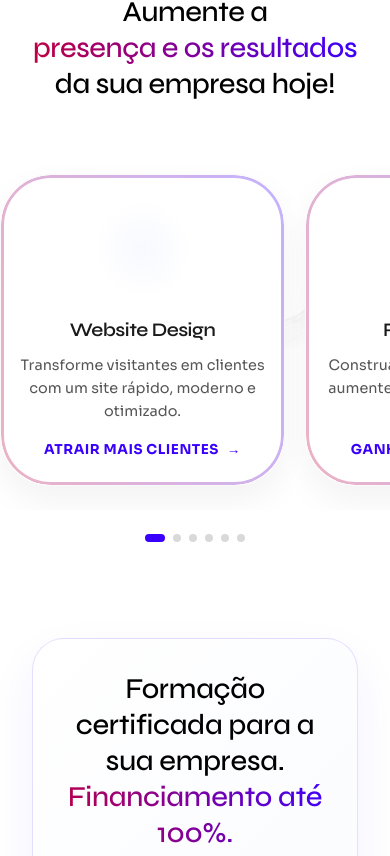
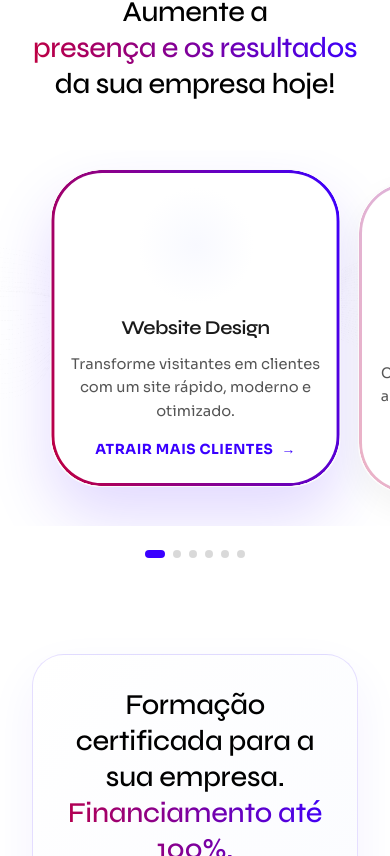
Before and after one commit to CarlosB02/enimble-next, a Next.js app: page / in a window 390 px wide. Shown: the part 928-1784 px from the top of the page. Built offline with nearby package versions, Linux system fonts and the light colour scheme; no server answers.

Commit message:
card services

```diff
--- a/app/Home.css
+++ b/app/Home.css
@@ -1371,7 +1371,7 @@
       scroll-behavior: smooth;
       -webkit-overflow-scrolling: touch;
       gap: 1.25rem;
-      padding: 1.5rem 2rem;
+      padding: 2rem calc(50% - min(142.5px, 40vw));
       scrollbar-width: none;
       margin: 0;
     }
@@ -1391,11 +1391,25 @@
       scroll-snap-align: center;
       margin: 0;
       height: auto;
-      transform: none !important;
-      transition: box-shadow 0.3s ease;
+      transition: all 0.4s cubic-bezier(0.4, 0, 0.2, 1);
     }
 
-    .service-item:hover,
+    .service-item.active,
+    .service-item:hover {
+      transform: translateY(-10px) scale(1.02) !important;
+      box-shadow: 0 30px 60px rgba(58, 0, 255, 0.15) !important;
+    }
+
+    .service-item.active::after,
+    .service-item:hover::after {
+      opacity: 1 !important;
+    }
+
+    .service-item.active .card-icon,
+    .service-item:hover .card-icon {
+      transform: scale(1.15) rotate(3deg) !important;
+    }
+
     .pp-card:hover,
     .process-flow-card:hover {
       transform: none !important;
--- a/app/page.js
+++ b/app/page.js
@@ -121,7 +121,7 @@ const HomePage = () => {
 
                 <div className="container services-grid-container mb-5">
                     <div className="services-grid" ref={gridRef} onScroll={handleScroll}>
-                        <div className="service-item card-website">
+                        <div className={`service-item card-website ${activeIndex === 0 ? 'active' : ''}`}>
                             <div className="card-icon">
                                 <LottieIcon src="https://lottie.host/5c9a5518-11dc-4622-8612-5ae8907ec686/8eLHOX5NVK.json" />
                             </div>
@@ -129,7 +129,7 @@ const HomePage = () => {
                             <p className="card-desc">Transforme visitantes em clientes com um site rápido, moderno e otimizado.</p>
                             <Link href="/website-design" className="card-link">Atrair Mais Clientes <span className="arrow">→</span></Link>
                         </div>
-                        <div className="service-item card-social">
+                        <div className={`service-item card-social ${activeIndex === 1 ? 'active' : ''}`}>
                             <div className="card-icon">
                                 <LottieIcon src="https://lottie.host/4886a942-45cf-4b3f-96d7-d66bf818bfc4/pw0h3HS12Z.json" />
                             </div>
@@ -137,7 +137,7 @@ const HomePage = () => {
                             <p className="card-desc">Construa uma comunidade leal e aumente o alcance da sua marca.</p>
                             <Link href="/redes-sociais" className="card-link">Ganhar Visibilidade <span className="arrow">→</span></Link>
                         </div>
-                        <div className="service-item card-email">
+                        <div className={`service-item card-email ${activeIndex === 2 ? 'active' : ''}`}>
                             <div className="card-icon">
                                 <LottieIcon src="https://lottie.host/bc961cf8-ebe1-4f7c-8b67-cd20927832e7/AFWRhMAMNS.json" />
                             </div>
@@ -145,7 +145,7 @@ const HomePage = () => {
                             <p className="card-desc">Venda 24/7 com uma loja online automatizada e segura.</p>
                             <Link href="/ecommerce" className="card-link">Expandir o Mercado <span className="arrow">→</span></Link>
                         </div>
-                        <div className="service-item card-ads">
+                        <div className={`service-item card-ads ${activeIndex === 3 ? 'active' : ''}`}>
                             <div className="card-icon">
                                 <LottieIcon src="https://lottie.host/f0cc2f57-20d5-4009-96d0-f64fc3bf86a1/hrOaqeeD1o.json" />
                             </div>
@@ -153,7 +153,7 @@ const HomePage = () => {
                             <p className="card-desc">Alcance o público certo no momento certo com campanhas de alto retorno.</p>
                             <Link href="/ads" className="card-link">Acelerar Vendas <span className="arrow">→</span></Link>
                         </div>
-                        <div className="service-item card-automation">
+                        <div className={`service-item card-automation ${activeIndex === 4 ? 'active' : ''}`}>
                             <div className="card-icon">
                                 <LottieIcon src="https://lottie.host/4ac68310-62a1-4fe3-ae59-d4e3a6ac8328/czJrojWHvi.json" />
                             </div>
@@ -161,7 +161,7 @@ const HomePage = () => {
                             <p className="card-desc">Otimize processos com inteligência artificial e automação de tarefas.</p>
                             <Link href="/automacao" className="card-link">Aumentar Eficiência <span className="arrow">→</span></Link>
                         </div>
-                        <div className="service-item card-branding">
+                        <div className={`service-item card-branding ${activeIndex === 5 ? 'active' : ''}`}>
                             <div className="card-icon">
                                 <LottieIcon src="https://lottie.host/edb6c29a-de5a-48f1-9746-673e126e5cc9/VSgbbbBOSO.json" />
                             </div>
```
